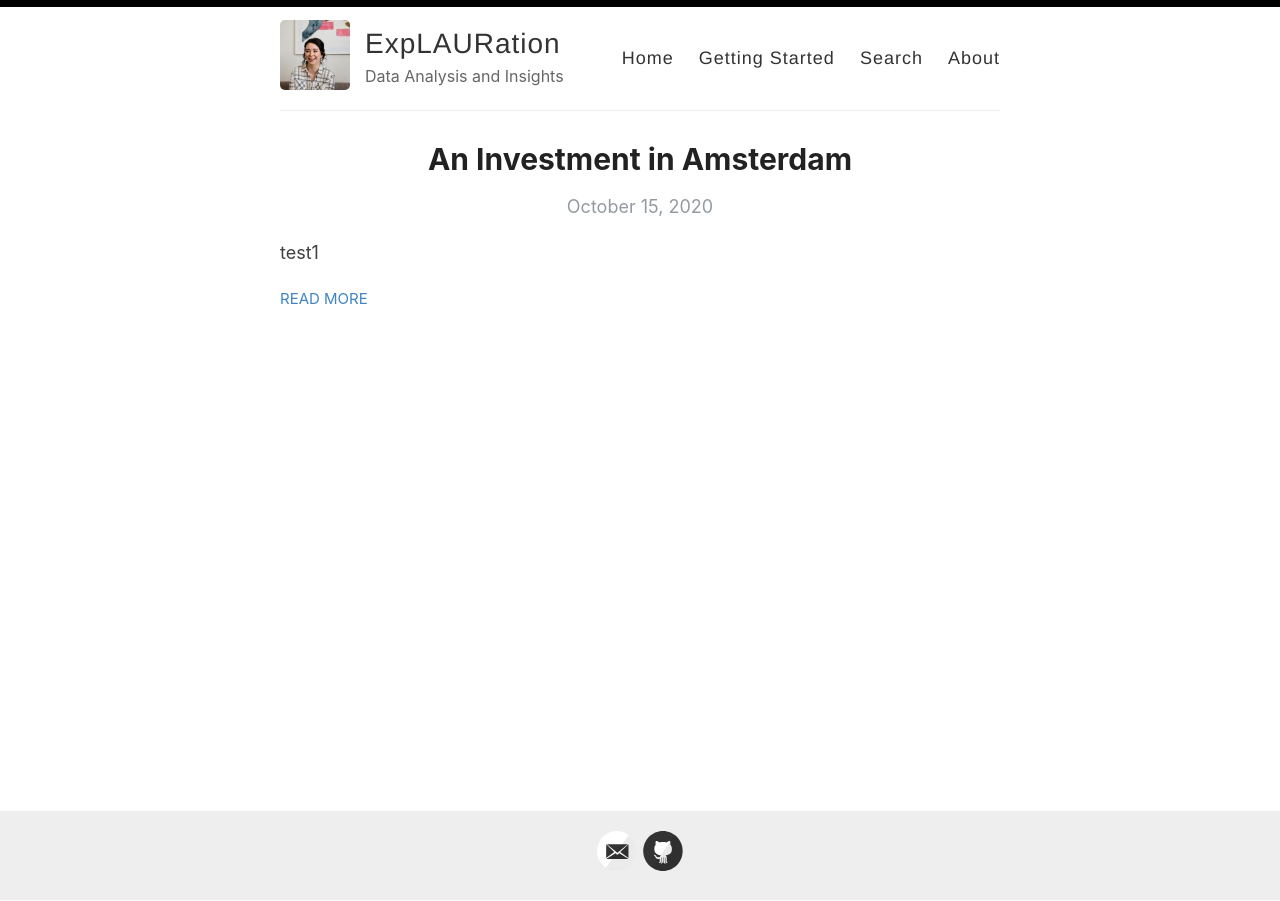
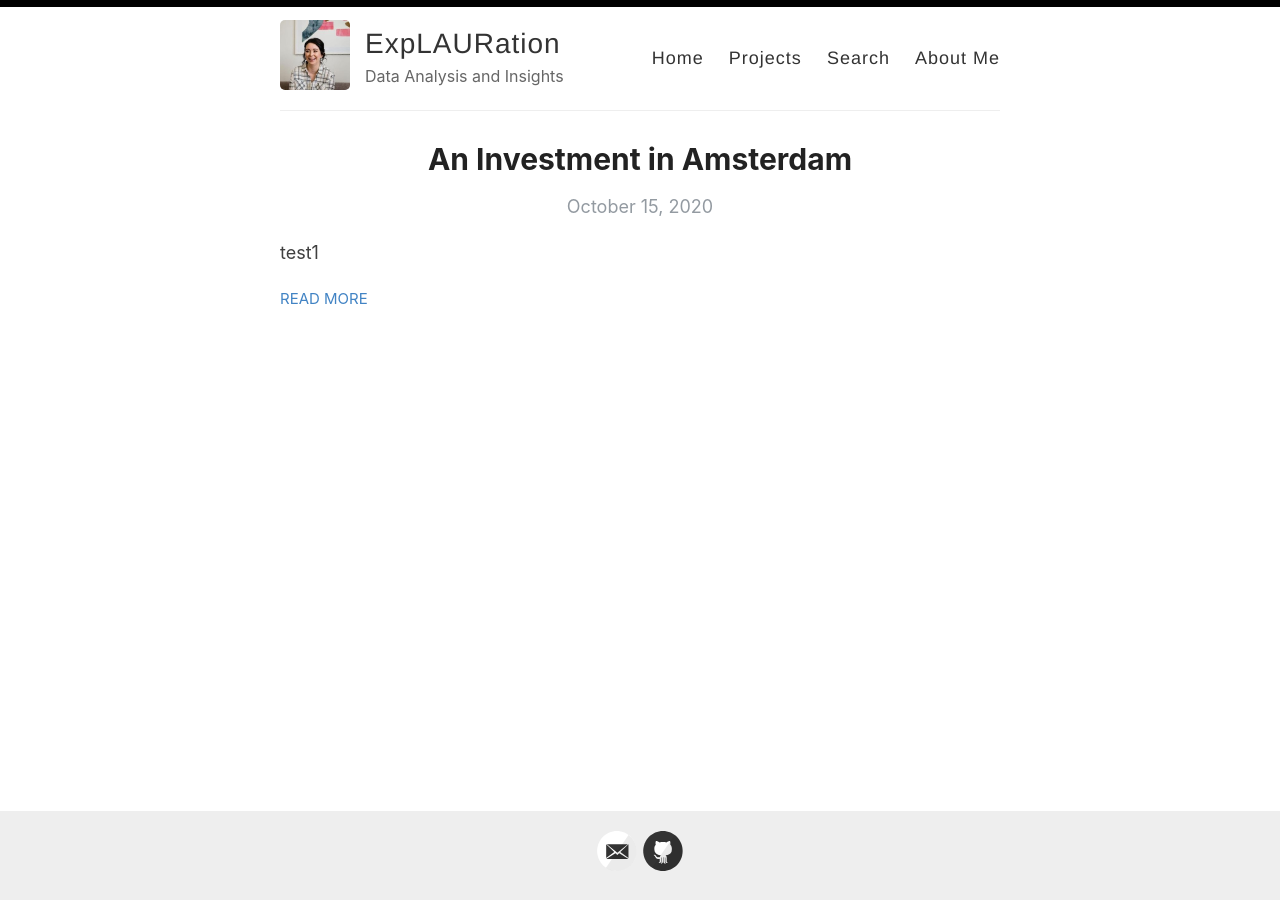
Before and after one commit to Lwillio/lwillio.github.io, a Jekyll site: the page built from index.html, in a window 1280 px wide. Built offline with Jekyll 4.4.1, drawn with Linux system fonts in a browser that asks for light colours; the list of posts is cut into pages by our own code.

Commit message:
Update default.html

```diff
--- a/_layouts/default.html
+++ b/_layouts/default.html
@@ -1,7 +1,7 @@
 <!DOCTYPE html>
 <html>
   <head>
-    <title>{% if page.title %}{{ page.title }} – {% endif %}{{ site.name }} – {{ site.description }}</title>
+    <title>{% if page.title %}{{ page.title }} – {% endif %}{{ site.tabname }}</title>
     {% seo title=false %}
     {% include meta.html %}
 
@@ -28,9 +28,9 @@
 
             <nav>
               <a href="{{ site.baseurl }}/">Home</a>
-              <a href="{{ site.baseurl }}/getting-started">Getting Started</a>
+              <a href="{{ site.baseurl }}/projects">Projects</a>
               <a href="{{ site.baseurl }}/search">Search</a>
-              <a href="{{ site.baseurl }}/about">About</a>
+              <a href="{{ site.baseurl }}/aboutme">About Me</a>
             </nav>
           </header>
         </div>
```
